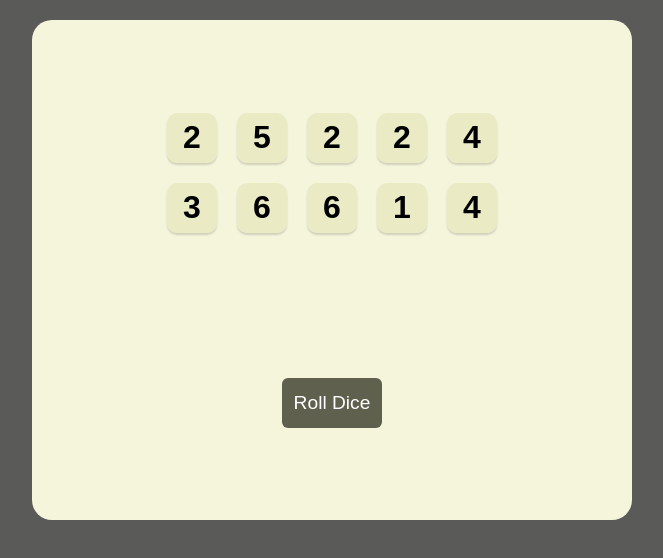
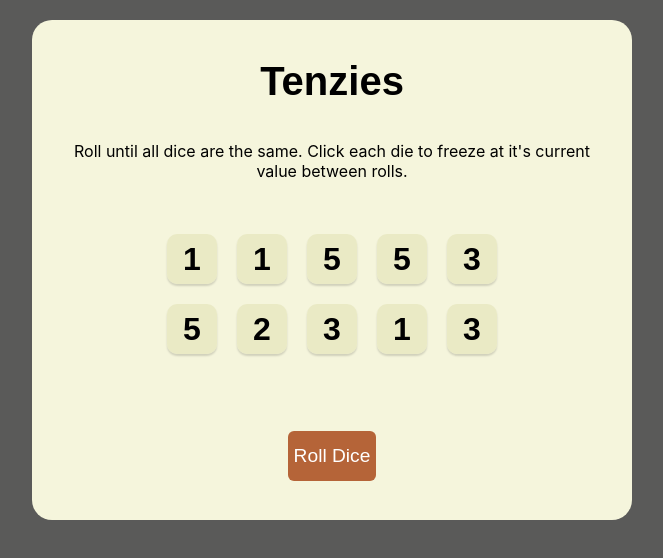
Before and after one commit to bardhoshimajlinda/Tenzies-project, a React (Vite) app: page / in a window 1280 px wide. Shown: the top 558 px of the page, without its empty margins (308-971 px from the left). Built offline with nearby package versions, Linux system fonts and the light colour scheme.

Commit message:
end game

```diff
--- a/package.json
+++ b/package.json
@@ -10,7 +10,9 @@
     "preview": "vite preview"
   },
   "dependencies": {
+    "@react-hook/window-size": "^3.1.1",
     "react": "^18.3.1",
+    "react-confetti": "^6.1.0",
     "react-dom": "^18.3.1"
   },
   "devDependencies": {
--- a/src/App.jsx
+++ b/src/App.jsx
@@ -1,20 +1,48 @@
-import { useState } from "react";
+import { useEffect, useState } from "react";
 import Die from "./components/Die";
 import { nanoid } from "nanoid";
+import Confetti from "react-confetti";
 
 function App() {
   const [dice, setDice] = useState(allNewDice());
+  const [tenzies, setTenzies] = useState(false);
+
+  useEffect(() => {
+    const allHeld = dice.every((die) => die.isHeld);
+    const firstValue = dice[0].value;
+    const allSameValue = dice.every((die) => die.value === firstValue);
+    if (allHeld && allSameValue) {
+      setTenzies(true);
+    }
+  }, [dice]);
+
+  function generateNewDie() {
+    return {
+      value: Math.ceil(Math.random() * 6),
+      isHeld: false,
+      id: nanoid(),
+    };
+  }
 
   function allNewDice() {
     const newDice = [];
     for (let i = 0; i < 10; i++) {
-      newDice.push({
-        value: Math.ceil(Math.random() * 6),
-        isHeld: false,
-        id: nanoid(),
-      });
+      newDice.push(generateNewDie());
     }
     return newDice;
+  }
+
+  function rollDice(id) {
+    if (!tenzies) {
+      setDice((oldDice) =>
+        oldDice.map((die) => {
+          return die.isHeld ? die : generateNewDie();
+        })
+      );
+    } else {
+      setTenzies(false);
+      setDice(allNewDice());
+    }
   }
 
   function holdDice(id) {
@@ -26,23 +54,27 @@ function App() {
   }
 
   const diceElements = dice.map((die) => (
+    <>
       <Die
         value={die.value}
         key={die.id}
         isHeld={die.isHeld}
         holdDice={() => holdDice(die.id)}
       />
+    </>
   ));
-
-  function rollDice() {
-    setDice(() => allNewDice());
-  }
 
   return (
     <main>
+      {tenzies && <Confetti className="confetti" />}
+      <h1 className="title">Tenzies</h1>
+      <p className="instructions">
+        Roll until all dice are the same. Click each die to freeze at it's
+        current value between rolls.
+      </p>
       <div className="dices-container">{diceElements}</div>
       <button onClick={rollDice} className="roll-dice">
-        Roll Dice
+        {tenzies ? "New Game" : "Roll Dice"}
       </button>
     </main>
   );
--- a/src/index.css
+++ b/src/index.css
@@ -20,10 +20,22 @@ main {
   justify-content: space-around;
   align-items: center;
 }
+.title {
+  font-size: 40px;
+  margin: 0;
+}
+
+.instructions {
+  font-family: "Inter", sans-serif;
+  font-weight: 400;
+  margin-top: 0;
+  text-align: center;
+}
 .dices-container {
   display: grid;
   grid-template: auto auto / repeat(5, 1fr);
   gap: 20px;
+  margin-bottom: 40px;
 }
 .die {
   height: 50px;
@@ -41,10 +53,10 @@ main {
 }
 .roll-dice {
   height: 50px;
-  width: 100px;
+  width: 10 50px;
   border: none;
   border-radius: 6px;
-  background-color: rgb(96, 96, 78);
+  background-color: rgb(181, 100, 56);
   color: white;
   font-size: 1.2rem;
   font-family: "Karla", sans-serif;
@@ -57,3 +69,13 @@ main {
 .roll-dice:active {
   box-shadow: inset 5px 5px 10px -3px rgba(0, 0, 0, 0.7);
 }
+
+.confetti {
+  position: fixed;
+  top: 0;
+  left: 0;
+  width: 100vw;
+  height: 100vh;
+  z-index: 999;
+  pointer-events: none;
+}
```
Also changed, not shown: 1 other file (tests, documents, lock files or other folders). Lines whose indentation alone changed are shown as unchanged.
